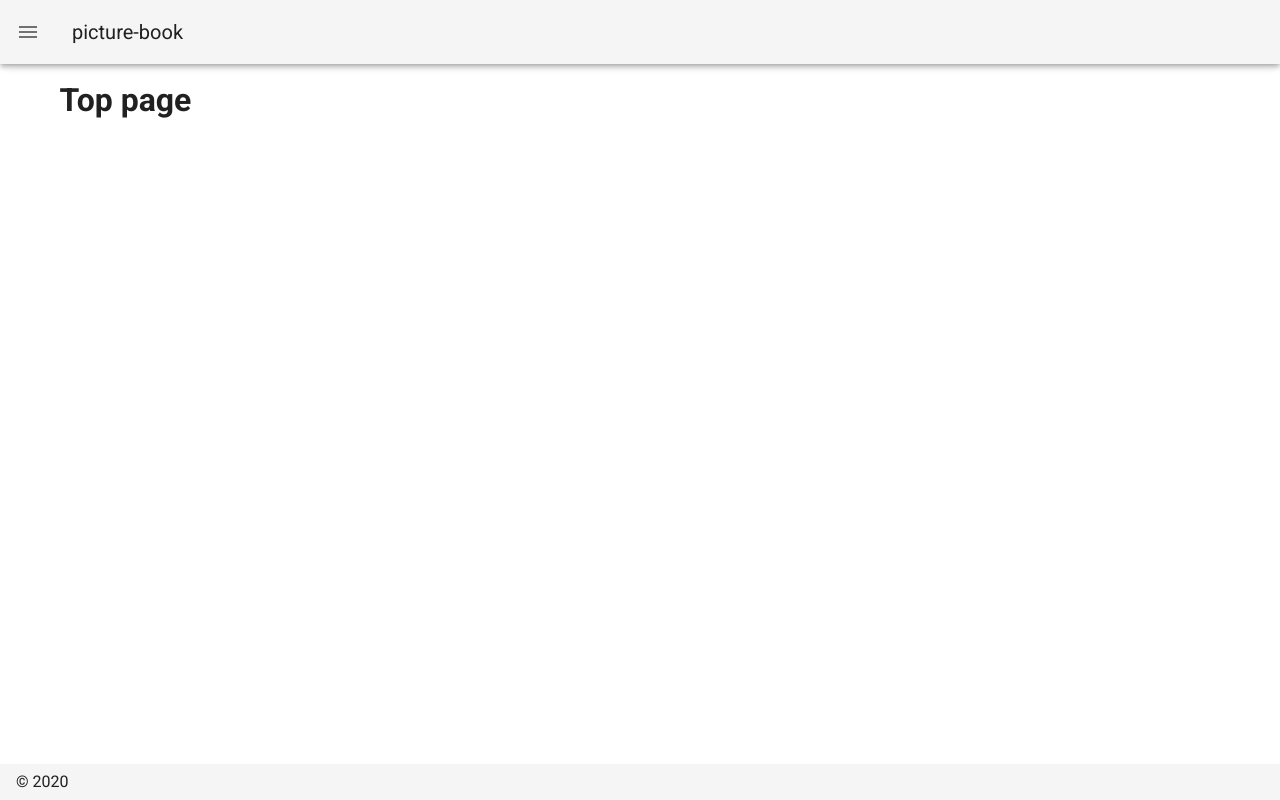
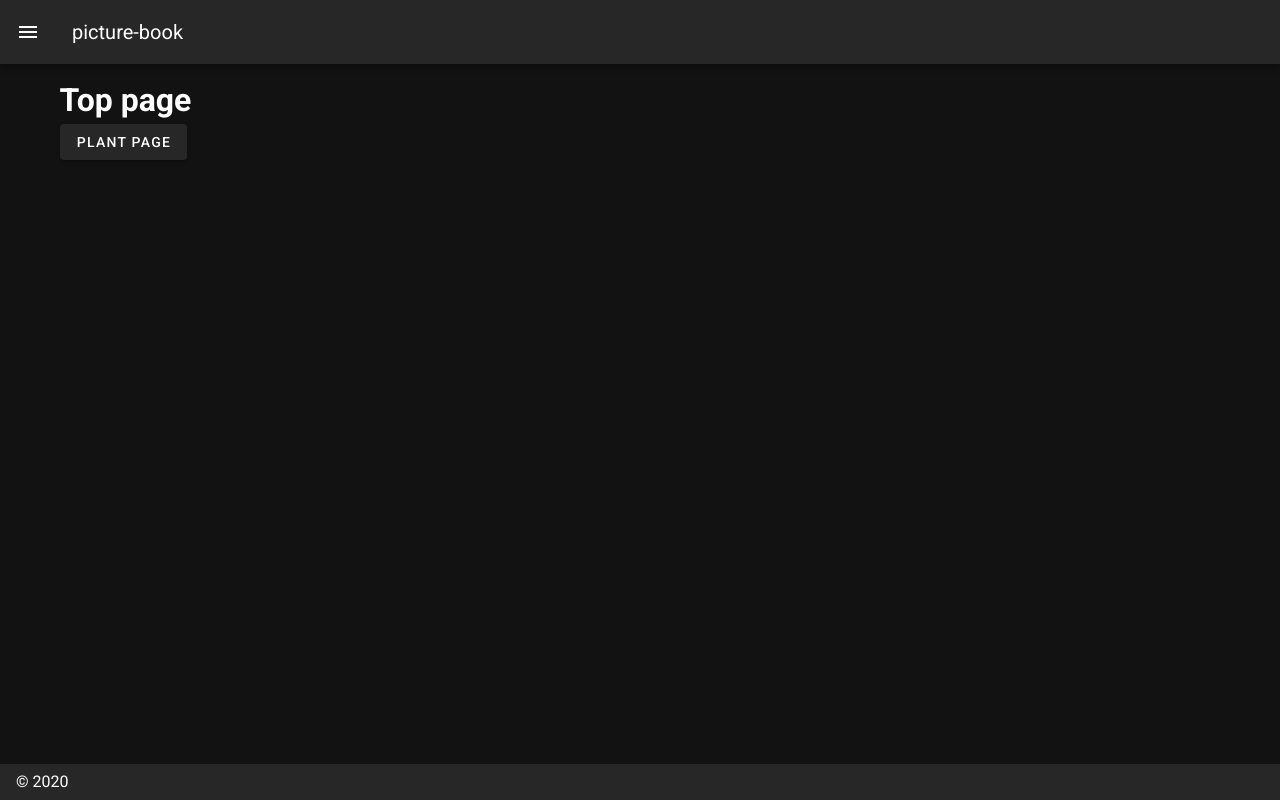
Before and after one commit to yoritin/picture-book-view, a Nuxt app: page / in a window 1280 px wide. Built offline with nearby package versions, Linux system fonts and the light colour scheme.

Commit message:
ボタンの追加

```diff
--- a/nuxt.config.js
+++ b/nuxt.config.js
@@ -62,7 +62,7 @@ export default {
   vuetify: {
     customVariables: ['~/assets/variables.scss'],
     theme: {
-      dark: false,
+      dark: true,
       themes: {
         dark: {
           primary: colors.blue.darken2,
--- a/pages/index.vue
+++ b/pages/index.vue
@@ -1,5 +1,6 @@
 <template>
   <div>
     <h1>Top page</h1>
+    <v-btn to="/plants">plant page</v-btn>
   </div>
 </template>
```
